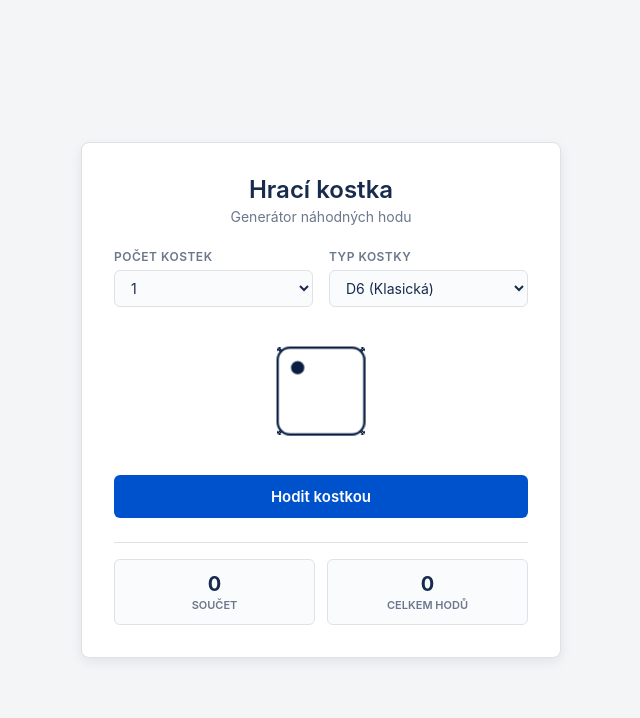
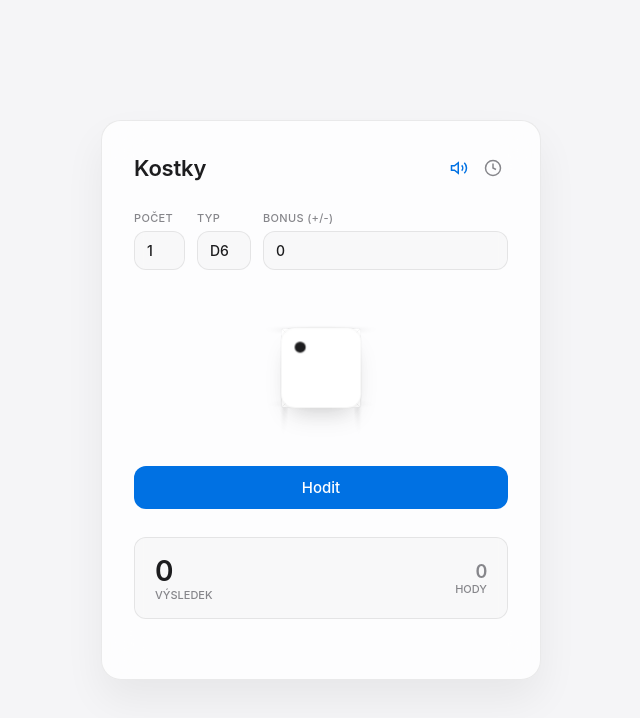
Before and after one commit to pepsikolya/pagesKOLJA, a plain HTML site: page index.html in a window 1280 px wide. Shown: the whole page, without its empty margins (319-959 px from the left). Drawn offline with Linux system fonts and the light colour scheme.

Commit message:
Refactor index.html for UI improvements and functionality
Updated the title and various styles for improved UI. Enhanced the layout and functionality of the dice roller interface.

```diff
--- a/index.html
+++ b/index.html
@@ -3,125 +3,163 @@
 <head>
     <meta charset="UTF-8">
     <meta name="viewport" content="width=device-width, initial-scale=1.0">
-    <title>Hrací kostka</title>
+    <title>Kostky</title>
     <style>
         :root {
-            --bg-color: #f4f5f7;
-            --card-bg: #ffffff;
-            --text-primary: #172b4d;
-            --text-secondary: #6b778c;
-            --border-color: #dfe1e6;
-            --accent-color: #0052cc;
-            --accent-hover: #0065ff;
+            --bg: #f5f5f7;
+            --card-bg: rgba(255, 255, 255, 0.8);
+            --card-border: rgba(0, 0, 0, 0.08);
+            --text-primary: #1d1d1f;
+            --text-secondary: #86868b;
+            --accent: #0071e3;
+            --accent-hover: #0077ed;
             --dice-bg: #ffffff;
-            --dice-border: #091e42;
-            --pip-color: #091e42;
+            --dice-shadow: 0 12px 24px -6px rgba(0, 0, 0, 0.12), 0 0 0 1px rgba(0, 0, 0, 0.04);
+            --pip-color: #1d1d1f;
+            --radius-lg: 20px;
+            --radius-md: 12px;
+            --radius-sm: 8px;
+        }
+
+        @media (prefers-color-scheme: dark) {
+            :root {
+                --bg: #000000;
+                --card-bg: rgba(28, 28, 30, 0.8);
+                --card-border: rgba(255, 255, 255, 0.12);
+                --text-primary: #f5f5f7;
+                --text-secondary: #86868b;
+                --accent: #2997ff;
+                --accent-hover: #3b9eff;
+                --dice-bg: #2c2c2e;
+                --dice-shadow: 0 12px 24px -6px rgba(0, 0, 0, 0.5), 0 0 0 1px rgba(255, 255, 255, 0.1);
+                --pip-color: #f5f5f7;
+            }
         }
 
         * {
             box-sizing: border-box;
             margin: 0;
             padding: 0;
+            -webkit-tap-highlight-color: transparent;
         }
 
         body {
-            font-family: -apple-system, BlinkMacSystemFont, "Segoe UI", Roboto, Helvetica, Arial, sans-serif;
-            background-color: var(--bg-color);
+            font-family: -apple-system, BlinkMacSystemFont, "SF Pro Display", "SF Pro Text", "Helvetica Neue", Helvetica, Arial, sans-serif;
+            background-color: var(--bg);
             color: var(--text-primary);
             min-height: 100vh;
             display: flex;
             align-items: center;
             justify-content: center;
-            padding: 20px;
+            padding: 24px;
+            -webkit-font-smoothing: antialiased;
         }
 
-        .container {
-            background-color: var(--card-bg);
-            border: 1px solid var(--border-color);
-            border-radius: 8px;
+        .window {
+            background: var(--card-bg);
+            backdrop-filter: blur(20px);
+            -webkit-backdrop-filter: blur(20px);
+            border: 1px solid var(--card-border);
+            border-radius: var(--radius-lg);
             width: 100%;
-            max-width: 480px;
+            max-width: 440px;
             padding: 32px;
-            box-shadow: 0 4px 12px rgba(9, 30, 66, 0.08);
+            box-shadow: 0 20px 40px rgba(0, 0, 0, 0.06);
             display: flex;
             flex-direction: column;
-            gap: 24px;
+            gap: 28px;
         }
 
         header {
-            text-align: center;
+            display: flex;
+            justify-content: space-between;
+            align-items: center;
         }
 
         h1 {
-            font-size: 24px;
+            font-size: 22px;
             font-weight: 600;
-            color: var(--text-primary);
-            margin-bottom: 4px;
+            letter-spacing: -0.01em;
         }
 
-        p.subtitle {
-            font-size: 14px;
+        .icon-btn {
+            background: transparent;
+            border: none;
             color: var(--text-secondary);
+            cursor: pointer;
+            padding: 6px;
+            border-radius: 50%;
+            display: flex;
+            align-items: center;
+            justify-content: center;
+            transition: color 0.15s, background-color 0.15s;
         }
 
-        /* Controls */
+        .icon-btn:hover {
+            color: var(--text-primary);
+            background-color: rgba(0, 0, 0, 0.05);
+        }
+
+        .icon-btn.active {
+            color: var(--accent);
+        }
+
+        /* Controls Grid */
         .controls {
             display: grid;
-            grid-template-columns: 1fr 1fr;
-            gap: 16px;
+            grid-template-columns: repeat(3, 1fr);
+            gap: 12px;
         }
 
-        .control-group {
+        .control-item {
             display: flex;
             flex-direction: column;
             gap: 6px;
         }
 
         label {
-            font-size: 12px;
-            font-weight: 600;
+            font-size: 11px;
+            font-weight: 500;
+            color: var(--text-secondary);
             text-transform: uppercase;
-            letter-spacing: 0.5px;
-            color: var(--text-secondary);
+            letter-spacing: 0.03em;
         }
 
-        select {
+        select, input[type="number"] {
             font-family: inherit;
             font-size: 14px;
-            padding: 8px 12px;
-            border-radius: 6px;
-            border: 1px solid var(--border-color);
-            background-color: #fafbfc;
+            font-weight: 500;
+            padding: 10px 12px;
+            border-radius: var(--radius-md);
+            border: 1px solid var(--card-border);
+            background-color: rgba(0, 0, 0, 0.02);
             color: var(--text-primary);
             outline: none;
-            cursor: pointer;
-            transition: border-color 0.2s, background-color 0.2s;
+            appearance: none;
+            transition: all 0.2s ease;
         }
 
-        select:hover {
-            background-color: #f4f5f7;
+        select:focus, input:focus {
+            border-color: var(--accent);
+            box-shadow: 0 0 0 3px rgba(0, 113, 227, 0.15);
         }
 
-        select:focus {
-            border-color: var(--accent-color);
-        }
-
-        /* Dice Display Area */
-        .dice-area {
+        /* Playground */
+        .stage {
+            min-height: 140px;
             display: flex;
             flex-wrap: wrap;
+            align-items: center;
             justify-content: center;
-            align-items: center;
-            gap: 24px;
-            min-height: 120px;
-            padding: 16px 0;
-            perspective: 1000px;
+            gap: 20px;
+            padding: 10px 0;
+            perspective: 800px;
         }
 
         /* 3D Cube */
         .scene {
-            width: 80px;
-            height: 80px;
+            width: 72px;
+            height: 72px;
             perspective: 400px;
         }
 
@@ -130,19 +168,19 @@
             height: 100%;
             position: relative;
             transform-style: preserve-3d;
-            transition: transform 0.8s cubic-bezier(0.25, 1, 0.5, 1);
+            transition: transform 0.8s cubic-bezier(0.16, 1, 0.3, 1);
         }
 
         .cube-face {
             position: absolute;
-            width: 80px;
-            height: 80px;
+            width: 72px;
+            height: 72px;
             background: var(--dice-bg);
-            border: 2px solid var(--dice-border);
-            border-radius: 12px;
+            border-radius: var(--radius-md);
+            box-shadow: var(--dice-shadow);
             display: grid;
             grid-template: repeat(3, 1fr) / repeat(3, 1fr);
-            padding: 6px;
+            padding: 8px;
             box-sizing: border-box;
         }
 
@@ -152,19 +190,17 @@
             border-radius: 50%;
             align-self: center;
             justify-self: center;
-            width: 12px;
-            height: 12px;
+            width: 10px;
+            height: 10px;
         }
 
-        /* 3D Face Rotations */
-        .face-1 { transform: rotateY(0deg) translateZ(40px); }
-        .face-2 { transform: rotateY(90deg) translateZ(40px); }
-        .face-3 { transform: rotateX(-90deg) translateZ(40px); }
-        .face-4 { transform: rotateX(90deg) translateZ(40px); }
-        .face-5 { transform: rotateY(-90deg) translateZ(40px); }
-        .face-6 { transform: rotateY(180deg) translateZ(40px); }
+        .face-1 { transform: rotateY(0deg) translateZ(36px); }
+        .face-2 { transform: rotateY(90deg) translateZ(36px); }
+        .face-3 { transform: rotateX(-90deg) translateZ(36px); }
+        .face-4 { transform: rotateX(90deg) translateZ(36px); }
+        .face-5 { transform: rotateY(-90deg) translateZ(36px); }
+        .face-6 { transform: rotateY(180deg) translateZ(36px); }
 
-        /* Pip Positions */
         .pip:nth-child(1) { grid-area: 1 / 1; }
         .pip:nth-child(2) { grid-area: 1 / 3; }
         .pip:nth-child(3) { grid-area: 2 / 2; }
@@ -173,88 +209,122 @@
         .pip:nth-child(6) { grid-area: 2 / 1; }
         .pip:nth-child(7) { grid-area: 2 / 3; }
 
-        /* Non-D6 Display */
+        /* Polyhedral Dice Display */
         .poly-dice {
-            width: 80px;
-            height: 80px;
+            width: 72px;
+            height: 72px;
             background: var(--dice-bg);
-            border: 2px solid var(--dice-border);
+            border-radius: var(--radius-md);
+            box-shadow: var(--dice-shadow);
             color: var(--text-primary);
-            border-radius: 12px;
             display: flex;
             align-items: center;
             justify-content: center;
-            font-size: 28px;
-            font-weight: 700;
+            font-size: 24px;
+            font-weight: 600;
             transition: transform 0.4s ease;
         }
 
-        /* Primary Action Button */
-        button.btn-roll {
+        /* Action Button */
+        button.primary-btn {
             font-family: inherit;
             font-size: 15px;
-            font-weight: 600;
-            background-color: var(--accent-color);
+            font-weight: 500;
+            background-color: var(--accent);
             color: #ffffff;
             border: none;
-            border-radius: 6px;
+            border-radius: var(--radius-md);
             padding: 12px 20px;
             cursor: pointer;
             width: 100%;
-            transition: background-color 0.2s;
+            transition: all 0.2s cubic-bezier(0.16, 1, 0.3, 1);
         }
 
-        button.btn-roll:hover {
+        button.primary-btn:hover {
             background-color: var(--accent-hover);
         }
 
-        button.btn-roll:active {
-            transform: translateY(1px);
+        button.primary-btn:active {
+            transform: scale(0.98);
         }
 
-        /* Summary Output */
-        .results-panel {
-            display: grid;
-            grid-template-columns: 1fr 1fr;
-            gap: 12px;
-            border-top: 1px solid var(--border-color);
-            padding-top: 16px;
+        /* Results Board */
+        .score-board {
+            display: flex;
+            align-items: center;
+            justify-content: space-between;
+            background-color: rgba(0, 0, 0, 0.02);
+            border: 1px solid var(--card-border);
+            border-radius: var(--radius-md);
+            padding: 16px 20px;
         }
 
-        .result-card {
-            background-color: #fafbfc;
-            border: 1px solid var(--border-color);
-            border-radius: 6px;
-            padding: 12px;
-            text-align: center;
+        .score-item {
+            display: flex;
+            flex-direction: column;
         }
 
-        .result-value {
-            font-size: 20px;
-            font-weight: 700;
-            color: var(--text-primary);
+        .score-value {
+            font-size: 28px;
+            font-weight: 600;
+            letter-spacing: -0.02em;
         }
 
-        .result-label {
+        .score-label {
             font-size: 11px;
-            font-weight: 600;
+            font-weight: 500;
+            color: var(--text-secondary);
             text-transform: uppercase;
+        }
+
+        /* History Drawer */
+        .history-drawer {
+            max-height: 0;
+            overflow: hidden;
+            transition: max-height 0.3s ease;
+            display: flex;
+            flex-direction: column;
+            gap: 8px;
+        }
+
+        .history-drawer.open {
+            max-height: 150px;
+            overflow-y: auto;
+        }
+
+        .history-entry {
+            display: flex;
+            justify-content: space-between;
+            font-size: 13px;
+            padding: 8px 12px;
+            background-color: rgba(0, 0, 0, 0.02);
+            border-radius: var(--radius-sm);
             color: var(--text-secondary);
-            margin-top: 2px;
+        }
+
+        .history-entry strong {
+            color: var(--text-primary);
         }
     </style>
 </head>
 <body>
 
-    <div class="container">
+    <div class="window">
         <header>
-            <h1>Hrací kostka</h1>
-            <p class="subtitle">Generátor náhodných hodu</p>
+            <h1>Kostky</h1>
+            <div style="display: flex; gap: 4px;">
+                <button id="sound-toggle" class="icon-btn active" title="Zvuk" onclick="toggleAudio()">
+                    <svg width="18" height="18" viewBox="0 0 24 24" fill="none" stroke="currentColor" stroke-width="2"><path d="M11 5L6 9H2v6h4l5 4V5z"></path><path d="M19.07 4.93a10 10 0 0 1 0 14.14M15.54 8.46a5 5 0 0 1 0 7.07"></path></svg>
+                </button>
+                <button class="icon-btn" title="Historie" onclick="toggleHistory()">
+                    <svg width="18" height="18" viewBox="0 0 24 24" fill="none" stroke="currentColor" stroke-width="2"><circle cx="12" cy="12" r="10"></circle><polyline points="12 6 12 12 16 14"></polyline></svg>
+                </button>
+            </div>
         </header>
 
         <div class="controls">
-            <div class="control-group">
-                <label for="dice-count">Počet kostek</label>
+            <div class="control-item">
+                <label for="dice-count">Počet</label>
                 <select id="dice-count" onchange="setupDice()">
                     <option value="1">1</option>
                     <option value="2">2</option>
@@ -263,10 +333,10 @@
                 </select>
             </div>
 
-            <div class="control-group">
-                <label for="dice-type">Typ kostky</label>
+            <div class="control-item">
+                <label for="dice-type">Typ</label>
                 <select id="dice-type" onchange="setupDice()">
-                    <option value="6">D6 (Klasická)</option>
+                    <option value="6">D6</option>
                     <option value="4">D4</option>
                     <option value="8">D8</option>
                     <option value="10">D10</option>
@@ -274,28 +344,37 @@
                     <option value="20">D20</option>
                 </select>
             </div>
+
+            <div class="control-item">
+                <label for="modifier">Bonus (+/-)</label>
+                <input type="number" id="modifier" value="0" step="1" onchange="updateTotalDisplay()">
+            </div>
         </div>
 
-        <div id="dice-playground" class="dice-area"></div>
+        <div id="stage" class="stage"></div>
 
-        <button class="btn-roll" onclick="rollAll()">Hodit kostkou</button>
+        <button class="primary-btn" onclick="rollAll()">Hodit</button>
 
-        <div class="results-panel">
-            <div class="result-card">
-                <div id="total-sum" class="result-value">0</div>
-                <div class="result-label">Součet</div>
+        <div class="score-board">
+            <div class="score-item">
+                <span id="total-val" class="score-value">0</span>
+                <span class="score-label">Výsledek</span>
             </div>
-            <div class="result-card">
-                <div id="roll-count" class="result-value">0</div>
-                <div class="result-label">Celkem hodů</div>
+            <div class="score-item" style="text-align: right;">
+                <span id="rolls-count" class="score-value" style="font-size: 18px; color: var(--text-secondary);">0</span>
+                <span class="score-label">Hody</span>
             </div>
         </div>
+
+        <div id="history-drawer" class="history-drawer"></div>
     </div>
 
     <script>
         let rollCounter = 0;
+        let lastRollBaseSum = 0;
+        let soundEnabled = true;
+        let audioCtx = null;
 
-        // Mathematical rotation mapping for 3D D6 faces
         const rotations = {
             1: { x: 0,   y: 0 },
             2: { x: 0,   y: -90 },
@@ -304,6 +383,37 @@
             5: { x: 0,   y: 90 },
             6: { x: 0,   y: 180 }
         };
+
+        function playSoftClick() {
+            if (!soundEnabled) return;
+            if (!audioCtx) audioCtx = new (window.AudioContext || window.webkitAudioContext)();
+            if (audioCtx.state === 'suspended') audioCtx.resume();
+
+            const osc = audioCtx.createOscillator();
+            const gain = audioCtx.createGain();
+
+            osc.type = 'sine';
+            osc.frequency.setValueAtTime(180, audioCtx.currentTime);
+            osc.frequency.exponentialRampToValueAtTime(40, audioCtx.currentTime + 0.08);
+
+            gain.gain.setValueAtTime(0.08, audioCtx.currentTime);
+            gain.gain.linearRampToValueAtTime(0.01, audioCtx.currentTime + 0.08);
+
+            osc.connect(gain);
+            gain.connect(audioCtx.destination);
+
+            osc.start();
+            osc.stop(audioCtx.currentTime + 0.08);
+        }
+
+        function toggleAudio() {
+            soundEnabled = !soundEnabled;
+            document.getElementById('sound-toggle').classList.toggle('active', soundEnabled);
+        }
+
+        function toggleHistory() {
+            document.getElementById('history-drawer').classList.toggle('open');
+        }
 
         function createCubeElement() {
             const scene = document.createElement('div');
@@ -322,41 +432,49 @@
         }
 
         function setupDice() {
-            const container = document.getElementById('dice-playground');
+            const stage = document.getElementById('stage');
             const count = parseInt(document.getElementById('dice-count').value, 10);
             const type = parseInt(document.getElementById('dice-type').value, 10);
 
-            container.innerHTML = '';
+            stage.innerHTML = '';
 
             for (let i = 0; i < count; i++) {
                 if (type === 6) {
-                    container.appendChild(createCubeElement());
+                    stage.appendChild(createCubeElement());
                 } else {
                     const poly = document.createElement('div');
                     poly.className = 'poly-dice';
                     poly.innerText = '-';
-                    container.appendChild(poly);
+                    stage.appendChild(poly);
                 }
             }
         }
 
+        function updateTotalDisplay() {
+            const modifier = parseInt(document.getElementById('modifier').value, 10) || 0;
+            const finalTotal = lastRollBaseSum + modifier;
+            document.getElementById('total-val').innerText = lastRollBaseSum > 0 ? finalTotal : 0;
+        }
+
         function rollAll() {
+            playSoftClick();
+
             const type = parseInt(document.getElementById('dice-type').value, 10);
-            const container = document.getElementById('dice-playground');
-            let sum = 0;
+            const stage = document.getElementById('stage');
+            let baseSum = 0;
+            let individualResults = [];
 
             if (type === 6) {
-                const cubes = container.querySelectorAll('.cube');
+                const cubes = stage.querySelectorAll('.cube');
                 cubes.forEach(cube => {
-                    const value = Math.floor(Math.random() * 6) + 1;
-                    sum += value;
+                    const val = Math.floor(Math.random() * 6) + 1;
+                    baseSum += val;
+                    individualResults.push(val);
 
                     let currentX = parseInt(cube.getAttribute('data-x'), 10) || 0;
                     let currentY = parseInt(cube.getAttribute('data-y'), 10) || 0;
+                    const target = rotations[val];
 
-                    const target = rotations[value];
-
-                    // Add full 360-degree rotations to preserve smooth animation flow
                     let nextX = currentX + 720 + (target.x - (currentX % 360));
                     let nextY = currentY + 720 + (target.y - (currentY % 360));
 
@@ -365,25 +483,50 @@
                     cube.setAttribute('data-y', nextY);
                 });
             } else {
-                const polyDice = container.querySelectorAll('.poly-dice');
+                const polyDice = stage.querySelectorAll('.poly-dice');
                 polyDice.forEach(dice => {
-                    const value = Math.floor(Math.random() * type) + 1;
-                    sum += value;
+                    const val = Math.floor(Math.random() * type) + 1;
+                    baseSum += val;
+                    individualResults.push(val);
 
-                    dice.style.transform = 'scale(0.9)';
+                    dice.style.transform = 'scale(0.92)';
                     setTimeout(() => {
-                        dice.innerText = value;
+                        dice.innerText = val;
                         dice.style.transform = 'scale(1)';
-                    }, 150);
+                    }, 120);
                 });
             }
 
+            lastRollBaseSum = baseSum;
             rollCounter++;
-            document.getElementById('total-sum').innerText = sum;
-            document.getElementById('roll-count').innerText = rollCounter;
+
+            setTimeout(() => {
+                updateTotalDisplay();
+                document.getElementById('rolls-count').innerText = rollCounter;
+
+                // Add to history drawer
+                const historyDrawer = document.getElementById('history-drawer');
+                const entry = document.createElement('div');
+                entry.className = 'history-entry';
+                const modifier = parseInt(document.getElementById('modifier').value, 10) || 0;
+                const modStr = modifier !== 0 ? ` (${modifier > 0 ? '+' : ''}${modifier})` : '';
+                entry.innerHTML = `<span>Hod #${rollCounter} [${individualResults.join(', ')}]${modStr}</span><strong>${baseSum + modifier}</strong>`;
+                historyDrawer.prepend(entry);
+            }, 250);
         }
 
-        // Initialize default view
+        // Shake to roll detection for mobile
+        let lastShakeTime = 0;
+        window.addEventListener('devicemotion', (e) => {
+            const acc = e.accelerationIncludingGravity;
+            if (!acc) return;
+            const delta = Math.sqrt(acc.x * acc.x + acc.y * acc.y + acc.z * acc.z);
+            if (delta > 20 && (Date.now() - lastShakeTime > 1000)) {
+                lastShakeTime = Date.now();
+                rollAll();
+            }
+        });
+
         setupDice();
     </script>
 </body>
```
